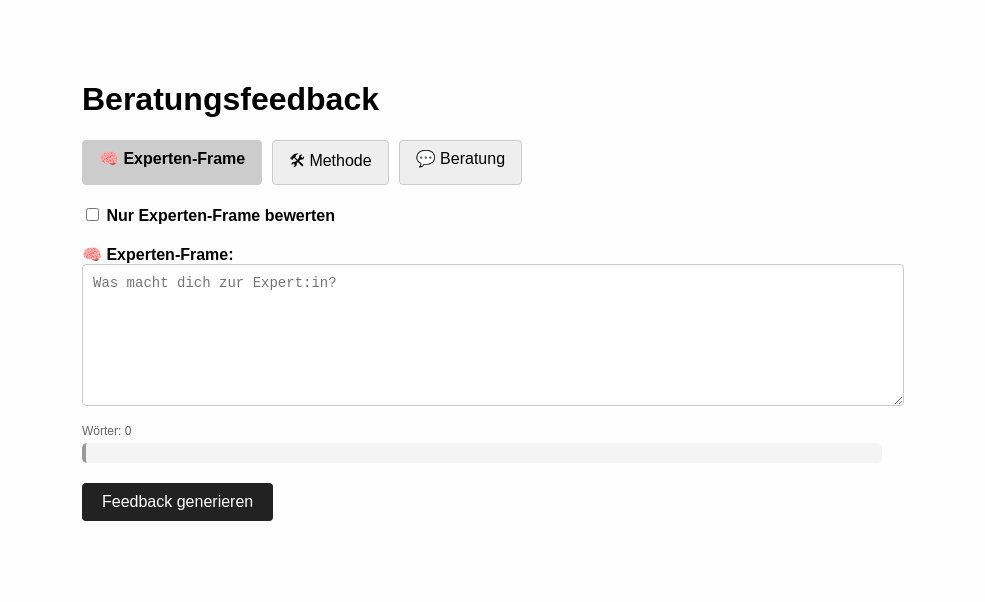
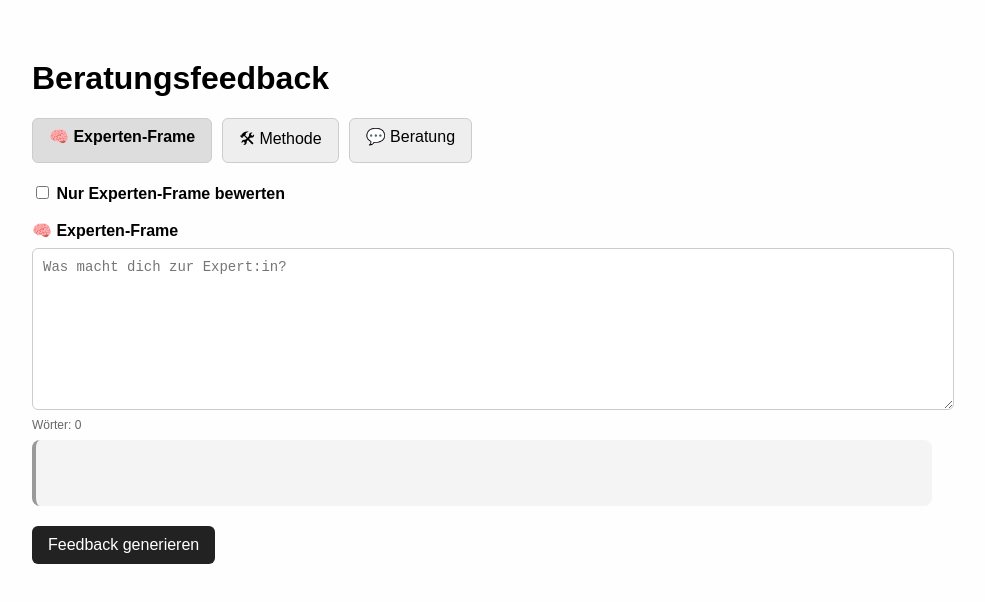
Before and after one commit to maikranz9999/beratungsfeedback-tool, a website: page index.html in a window 1280 px wide. Both pictures are taken after a click on the element "🧠 Experten-Frame". Shown: the whole page, without its empty margins (158-1143 px from the left). Drawn offline with Linux system fonts and the light colour scheme.

Commit message:
Update index.html

```diff
--- a/index.html
+++ b/index.html
@@ -1,148 +1,119 @@
 <!DOCTYPE html>
 <html lang="de">
 <head>
-  <meta charset="UTF-8">
+  <meta charset="UTF-8" />
+  <meta name="viewport" content="width=device-width, initial-scale=1" />
   <title>Beratungsfeedback</title>
   <style>
-    body {
-      font-family: Arial, sans-serif;
-      max-width: 800px;
-      margin: 40px auto;
-      padding: 20px;
-      background: #fefefe;
-    }
-    textarea {
-      width: 100%;
-      height: 120px;
-      margin-bottom: 10px;
-      padding: 10px;
-      font-size: 14px;
-      border-radius: 4px;
-      border: 1px solid #ccc;
-      resize: vertical;
-    }
-    label {
-      font-weight: bold;
-      display: block;
-      margin-top: 20px;
-    }
-    .feedback {
-      background: #f4f4f4;
-      padding: 10px;
-      margin-top: 5px;
-      border-radius: 5px;
-      border-left: 4px solid #999;
-      white-space: pre-wrap;
-    }
-    button {
-      padding: 10px 20px;
-      margin-top: 20px;
-      font-size: 16px;
-      background-color: #222;
-      color: white;
-      border: none;
-      border-radius: 4px;
-      cursor: pointer;
-    }
-    button:hover {
-      background-color: #555;
-    }
-    .tabs {
-      display: flex;
-      gap: 10px;
-      margin-bottom: 20px;
-    }
-    .tab-button {
-      padding: 8px 16px;
-      border: 1px solid #ccc;
-      background-color: #eee;
-      cursor: pointer;
-      border-radius: 4px;
-    }
-    .tab-button.active {
-      background-color: #ccc;
-      font-weight: bold;
-    }
-    .tab-content {
-      display: none;
-    }
-    .tab-content.active {
-      display: block;
-    }
-    .word-count {
-      font-size: 12px;
-      color: #666;
-      margin-top: 4px;
-    }
+    :root { --bg:#fefefe; --muted:#666; --line:#ccc; --card:#f4f4f4; --accent:#222; }
+    body { font-family: Arial, sans-serif; max-width: 900px; margin: 40px auto; padding: 20px; background: var(--bg); }
+    h1 { margin-top: 0; }
+    .tabs { display: flex; gap: 10px; margin-bottom: 20px; flex-wrap: wrap; }
+    .tab-button { padding: 8px 16px; border: 1px solid var(--line); background: #eee; cursor: pointer; border-radius: 6px; }
+    .tab-button.active { background: #ddd; font-weight: bold; }
+    .tab-content { display: none; }
+    .tab-content.active { display: block; }
+    label { font-weight: bold; display: block; margin: 18px 0 8px; }
+    textarea { width: 100%; height: 140px; padding: 10px; font-size: 14px; border-radius: 6px; border: 1px solid var(--line); resize: vertical; }
+    .word-count { font-size: 12px; color: var(--muted); margin-top: 4px; }
+    .feedback { background: var(--card); padding: 12px; margin-top: 8px; border-radius: 8px; border-left: 4px solid #999; white-space: pre-wrap; min-height: 42px; }
+    button { padding: 10px 16px; margin-top: 20px; font-size: 16px; background: var(--accent); color: #fff; border: none; border-radius: 6px; cursor: pointer; }
+    button[disabled] { opacity: .7; cursor: progress; }
   </style>
 </head>
 <body>
   <h1>Beratungsfeedback</h1>
-
   <div class="tabs">
     <div class="tab-button active" onclick="switchTab('frame')">🧠 Experten-Frame</div>
     <div class="tab-button" onclick="switchTab('methode')">🛠 Methode</div>
     <div class="tab-button" onclick="switchTab('beratung')">💬 Beratung</div>
   </div>
 
-  <label><input type="checkbox" id="onlyFrame"> Nur Experten-Frame bewerten</label>
+  <label><input type="checkbox" id="onlyFrame" /> Nur Experten-Frame bewerten</label>
 
   <div id="frameTab" class="tab-content active">
-    <label for="frame">🧠 Experten-Frame:</label>
+    <label for="frame">🧠 Experten-Frame</label>
     <textarea id="frame" placeholder="Was macht dich zur Expert:in?" oninput="updateWordCount('frame')"></textarea>
     <div class="word-count" id="frameWordCount">Wörter: 0</div>
     <div id="frameFeedback" class="feedback"></div>
   </div>
 
   <div id="methodeTab" class="tab-content">
-    <label for="methode">🛠 Methode:</label>
+    <label for="methode">🛠 Methode</label>
     <textarea id="methode" placeholder="Welche Methode hast du erklärt?"></textarea>
     <div id="methodeFeedback" class="feedback"></div>
   </div>
 
   <div id="beratungTab" class="tab-content">
-    <label for="beratung">💬 Beratung:</label>
+    <label for="beratung">💬 Beratung</label>
     <textarea id="beratung" placeholder="Was wurde dem Kunden empfohlen?"></textarea>
     <div id="beratungFeedback" class="feedback"></div>
   </div>
 
-  <button onclick="getFeedback()">Feedback generieren</button>
+  <button id="submitBtn" onclick="getFeedback()">Feedback generieren</button>
 
   <script>
     function switchTab(tab) {
-      const buttons = document.querySelectorAll('.tab-button');
-      const contents = document.querySelectorAll('.tab-content');
-      buttons.forEach(btn => btn.classList.remove('active'));
-      contents.forEach(cont => cont.classList.remove('active'));
+      document.querySelectorAll('.tab-button').forEach(btn => btn.classList.remove('active'));
+      document.querySelectorAll('.tab-content').forEach(content => content.classList.remove('active'));
       document.querySelector(`.tab-button[onclick="switchTab('${tab}')"]`).classList.add('active');
       document.getElementById(tab + 'Tab').classList.add('active');
     }
 
     function updateWordCount(id) {
-      const text = document.getElementById(id).value;
-      const words = text.trim().split(/\s+/).filter(Boolean);
+      const words = (document.getElementById(id).value || '').trim().split(/\s+/).filter(Boolean);
       document.getElementById(id + 'WordCount').innerText = `Wörter: ${words.length}`;
     }
 
     async function getFeedback() {
+      const btn = document.getElementById('submitBtn');
+      btn.disabled = true; btn.textContent = 'Wird bewertet…';
+
       const payload = {
-        frame: document.getElementById("frame").value,
-        methode: document.getElementById("methode").value,
-        beratung: document.getElementById("beratung").value,
-        onlyFrame: document.getElementById("onlyFrame").checked
+        frame: document.getElementById('frame').value,
+        methode: document.getElementById('methode').value,
+        beratung: document.getElementById('beratung').value,
+        onlyFrame: document.getElementById('onlyFrame').checked
       };
 
-      const response = await fetch("/api/feedback", {
-        method: "POST",
-        headers: { "Content-Type": "application/json" },
-        body: JSON.stringify(payload)
-      });
+      const setFeedback = (id, text) => document.getElementById(id).innerText = text || '';
+      setFeedback('frameFeedback', '');
+      setFeedback('methodeFeedback', '');
+      setFeedback('beratungFeedback', '');
 
-      const result = await response.json();
+      try {
+        const resp = await fetch('/api/feedback', {
+          method: 'POST',
+          headers: { 'Content-Type': 'application/json' },
+          body: JSON.stringify(payload)
+        });
 
-      document.getElementById("frameFeedback").innerText = result.frameFeedback || "Keine Rückmeldung.";
-      document.getElementById("methodeFeedback").innerText = result.methodeFeedback || "Keine Rückmeldung.";
-      document.getElementById("beratungFeedback").innerText = result.beratungFeedback || "Keine Rückmeldung.";
+        const raw = await resp.text();
+        console.log('HTTP', resp.status, resp.statusText);
+        console.log('RAW', raw);
+
+        if (!resp.ok) {
+          setFeedback('frameFeedback', `Serverfehler ${resp.status}: ${raw}`);
+          return;
+        }
+
+        let result;
+        try {
+          result = JSON.parse(raw);
+        } catch (err) {
+          setFeedback('frameFeedback', 'Antwort war kein gültiges JSON.');
+          return;
+        }
+
+        setFeedback('frameFeedback', result.frameFeedback || 'Keine Rückmeldung.');
+        setFeedback('methodeFeedback', result.methodeFeedback || '');
+        setFeedback('beratungFeedback', result.beratungFeedback || '');
+      } catch (err) {
+        console.error('Fetch error:', err);
+        setFeedback('frameFeedback', 'Netzwerkfehler: ' + (err.message || err));
+      } finally {
+        btn.disabled = false; btn.textContent = 'Feedback generieren';
+      }
     }
   </script>
 </body>
```
